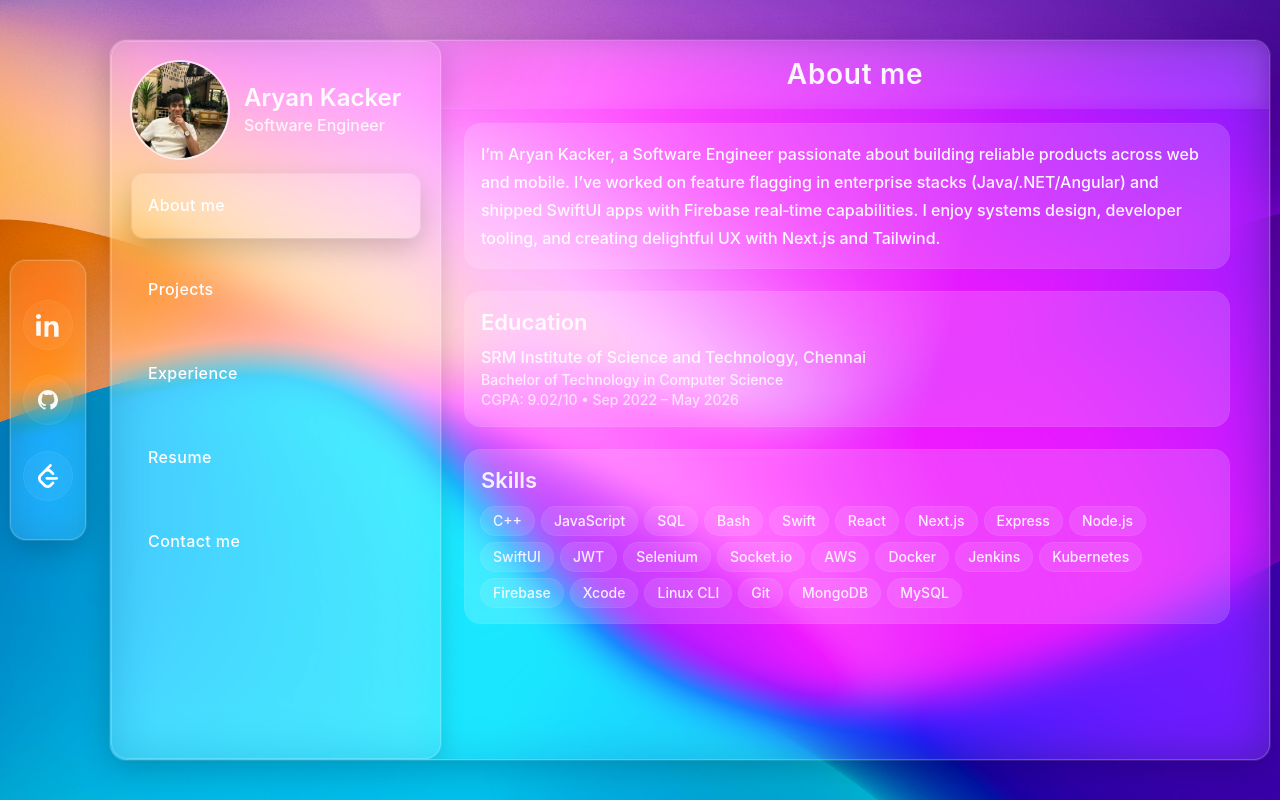
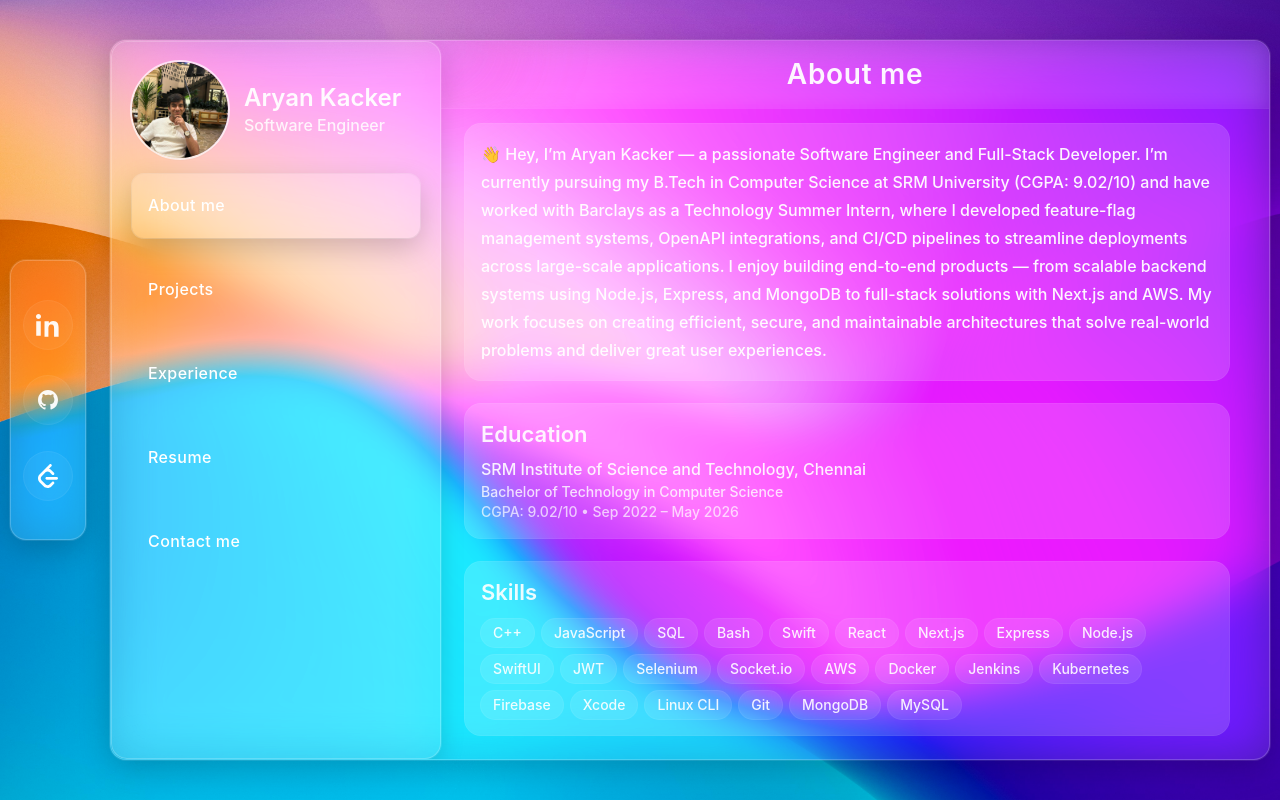
Before and after one commit to Aryankax/Portfolio-Website, a Next.js app in the folder portfolio-website/: page /about-me in a window 1280 px wide. Built offline with nearby package versions, Linux system fonts and the light colour scheme.

Commit message:
update description in about me

```diff
--- a/portfolio-website/app/about-me/page.js
+++ b/portfolio-website/app/about-me/page.js
@@ -8,10 +8,10 @@ export default function Page() {
       <Reveal>
         <Tilt className="rounded-2xl bg-white/16 ring-1 ring-white/20 backdrop-blur-lg p-4 glow-card">
           <p className="leading-7 text-white/95">
-            I’m {profile.name}, a {profile.role} passionate about building reliable products across
-            web and mobile. I’ve worked on feature flagging in enterprise stacks (Java/.NET/Angular)
-            and shipped SwiftUI apps with Firebase real‑time capabilities. I enjoy systems design,
-            developer tooling, and creating delightful UX with Next.js and Tailwind.
+            👋 Hey, I’m Aryan Kacker — a passionate Software Engineer and Full-Stack Developer.
+I’m currently pursuing my B.Tech in Computer Science at SRM University (CGPA: 9.02/10) and have worked with Barclays as a Technology Summer Intern, where I developed feature-flag management systems, OpenAPI integrations, and CI/CD pipelines to streamline deployments across large-scale applications.
+
+I enjoy building end-to-end products — from scalable backend systems using Node.js, Express, and MongoDB to full-stack solutions with Next.js and AWS. My work focuses on creating efficient, secure, and maintainable architectures that solve real-world problems and deliver great user experiences.
           </p>
         </Tilt>
       </Reveal>
```
